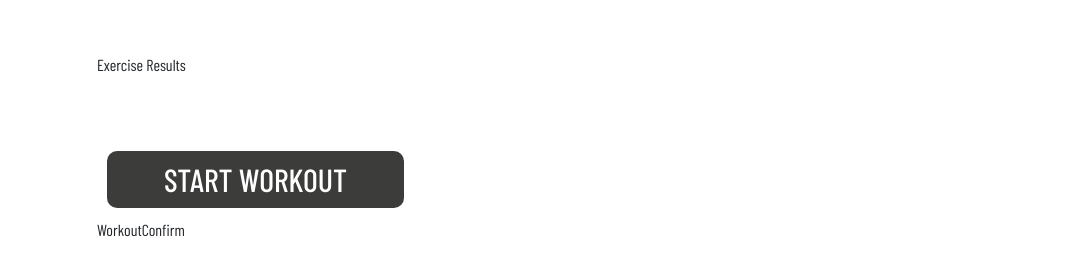
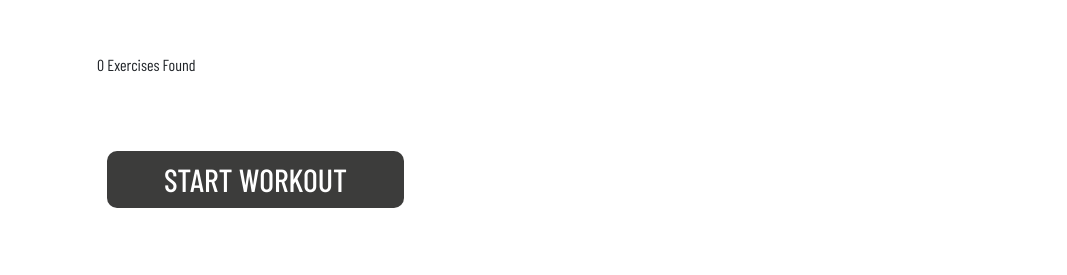
Before and after one commit to Boxie999/weightless-weightloss, a React (Create React App) app: page /buildworkout in a window 1280 px wide. Shown: the part 241-516 px from the top of the page, without its empty margins (0-1067 px from the left). Built offline with nearby package versions, Linux system fonts and the light colour scheme.

Commit message:
Reverted some of the changes related to moving states up to App level. Also changed the search results to display how many exercises are displayed. Will now look to move workoutBuilderExercises to local storage for use in other pages.

```diff
--- a/src/App.js
+++ b/src/App.js
@@ -11,10 +11,11 @@ import WorkoutPicker from './pages/WorkoutPicker';
 import WorkoutPage from './pages/WorkoutPage';
 import FavouriteExercises from './pages/FavouriteExercises';
 import exercises from "./exercises.json";
+import WorkoutConfirm from "./pages/WorkoutConfirm";
 
 function App() {
 
-  const [searchTerm, setSearchTerm] = useState(""); // This tracks and represents what the user will type into the search field
+    const [searchTerm, setSearchTerm] = useState(""); // This tracks and represents what the user will type into the search field
 
     const [exerciseResults, setExerciseResults] = useState([]); // This tracks and represents the entire COLLECTION of search results DISPLAYED after the user search is submitted
 
@@ -74,6 +75,7 @@ function App() {
           <Route path="Timer" element={<WorkoutPage />} />
           <Route path="BuildWorkoutX" element={<BuildWorkoutX searchTerm={searchTerm} setSearchTerm={setSearchTerm} handleSubmit={handleSubmit} exerciseResults={exerciseResults} setExerciseResults={setExerciseResults}/>} />
           <Route path="FavouriteExercises" element={<FavouriteExercises />} />
+          <Route path="WorkoutConfirm" element={<WorkoutConfirm />} />
         </Routes>
       </div>
     </Router>
--- a/src/components/SearchResults.js
+++ b/src/components/SearchResults.js
@@ -89,7 +89,7 @@ const SearchResults = ( { exerciseResults }) => {
 
     const [checkedArray, setCheckedArray] = useState([]);
 
-    const [workoutExercises, setWorkoutExercises] = useState([]);
+    const [workoutBuilderExercises, setWorkoutBuilderExercises] = useState([]); // This tracks the workouts chosen by the user from the search results page, which will be collated and used for the workout list
 
     const handleSelect = (event) => {
 
@@ -120,16 +120,18 @@ const SearchResults = ( { exerciseResults }) => {
         const result = checkedArray.map((chArrId) => (exercises.find(exercise => exercise.id === chArrId) || {})).filter(Boolean);
         // const result = checkedArray.map((chA) => (exercises.find(exercise => exercise.id === chA) || {}).name).filter(Boolean);
 
-        setWorkoutExercises(result);
+        console.log(result);
 
-        console.log(workoutExercises);
+        setWorkoutBuilderExercises(result);
+
+        console.log(workoutBuilderExercises);
 
     }
 
   return (
 
     <Container fluid id="searchResults" style={{marginTop: "40px", padding: "15px"}}>
-      <p>Exercise Results</p>
+      <p>{exerciseResults.length} Exercises Found</p>
         <Container fluid>
 
             <Slider {...settings}>
@@ -155,10 +157,6 @@ const SearchResults = ( { exerciseResults }) => {
 
         <button className="btn btn-primary border-0 btn-lg chooseButton text-center" href="#" type="button" onClick={createWorkout}>START WORKOUT</button>
 
-        <WorkoutConfirm
-      checkedArray={checkedArray}
-      workoutExercises={workoutExercises}
-        />
 
     </Container>
   )
--- a/src/pages/BuildWorkoutX.js
+++ b/src/pages/BuildWorkoutX.js
@@ -1,4 +1,4 @@
-import React, { useEffect, useState } from "react";
+import React, { useEffect } from "react";
 import { FontAwesomeIcon } from '@fortawesome/react-fontawesome';
 import { faSearch } from '@fortawesome/free-solid-svg-icons';
 import "../styles/BuildWorkout.css";
```
